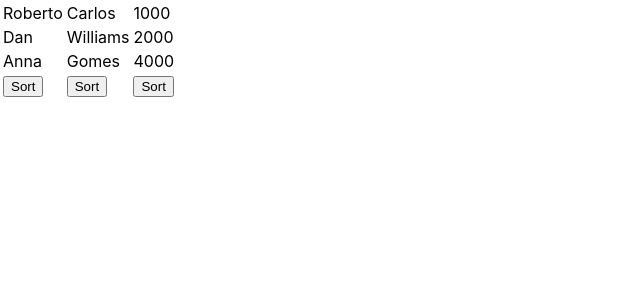
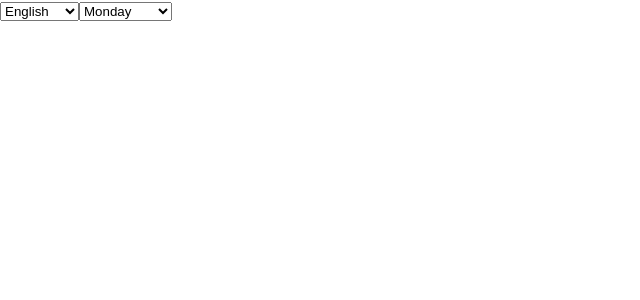
Before and after one commit to IrshakAnna-Mariia/LearnReact, a React (Create React App) app in the folder lesson_7/: page / in a window 1280 px wide. Shown: the top 300 px of the page, without its empty margins (0-640 px from the left). Built offline with nearby package versions, Linux system fonts and the light colour scheme.

Commit message:
Lesson_7. Task 10

```diff
--- a/lesson_7/src/App.js
+++ b/lesson_7/src/App.js
@@ -1,57 +1,38 @@
 import {useState} from 'react';
+import { format, eachDayOfInterval} from 'date-fns';
+import {uk} from 'date-fns/locale';
 
 function App() {
-  const [workers, setWorkers] = useState([
-    { name: 'Roberto', surname: 'Carlos', salary: 1000 },
-    { name: 'Dan', surname: 'Williams', salary: 2000 },
-    { name: 'Anna', surname: 'Gomes', salary: 4000 }
-  ])
+  const [daysOfWeek] = useState(eachDayOfInterval({
+    start: new Date(2021, 7, 16),
+    end: new Date(2021, 7, 22)
+  }));
+  const [formatedDays, setFormatedDays] = useState(daysOfWeek.map(item => format(item, 'EEEE')));
 
-  const handleSortForName = () => setWorkers(prevWorekers => [...prevWorekers.sort((a, b) => {
-    const nameA = a.name.toUpperCase();
-    const nameB = b.name.toUpperCase();
-    if (nameA < nameB) {
-      return -1;
+  const handleChangeLanguage = ({target: {value}}) => {
+    switch (value) {
+      case 'English':
+        setFormatedDays(daysOfWeek.map(item => format(item, 'EEEE')));
+        break;
+      case 'Ukrainian':
+        setFormatedDays(daysOfWeek.map(item => format(item, 'EEEE', {locale: uk})));
+        break;
+
+      default:
+        break;
     }
-    if (nameA > nameB) {
-      return 1;
-    }
-    return 0;
-  })]);
-
-  const handleSortForSurname = () => setWorkers(prevWorekers => [...prevWorekers.sort((a, b) => {
-    const surnameA = a.surname.toUpperCase();
-    const surnameB = b.surname.toUpperCase();
-    if (surnameA < surnameB) {
-      return -1;
-    }
-    if (surnameA > surnameB) {
-      return 1;
-    }
-    return 0;
-  })]);
-
-  const handleSortForSalary = () => setWorkers(prevWorekers => [...prevWorekers.sort((a, b) => a.salary - b.salary)]);
-
+  }
 
   return (
     <div>
-      <table>
-        <tbody>
-          {workers.map(item => (
-            <tr>
-              <td>{item.name}</td>
-              <td>{item.surname}</td>
-              <td>{item.salary}</td>
-            </tr>
-          ))}
-          <tr>
-            <td><button onClick={handleSortForName}>Sort</button></td>
-            <td><button onClick={handleSortForSurname}>Sort</button></td>
-            <td><button onClick={handleSortForSalary}>Sort</button></td>
-          </tr>
-        </tbody>
-      </table>
+      <select onChange={handleChangeLanguage}>
+        <option>English</option>
+        <option>Ukrainian</option>
+      </select>
+
+      <select>
+        {formatedDays.map(item => <option key={item}>{item}</option>)}
+      </select>
     </div>
   );
 }
```
